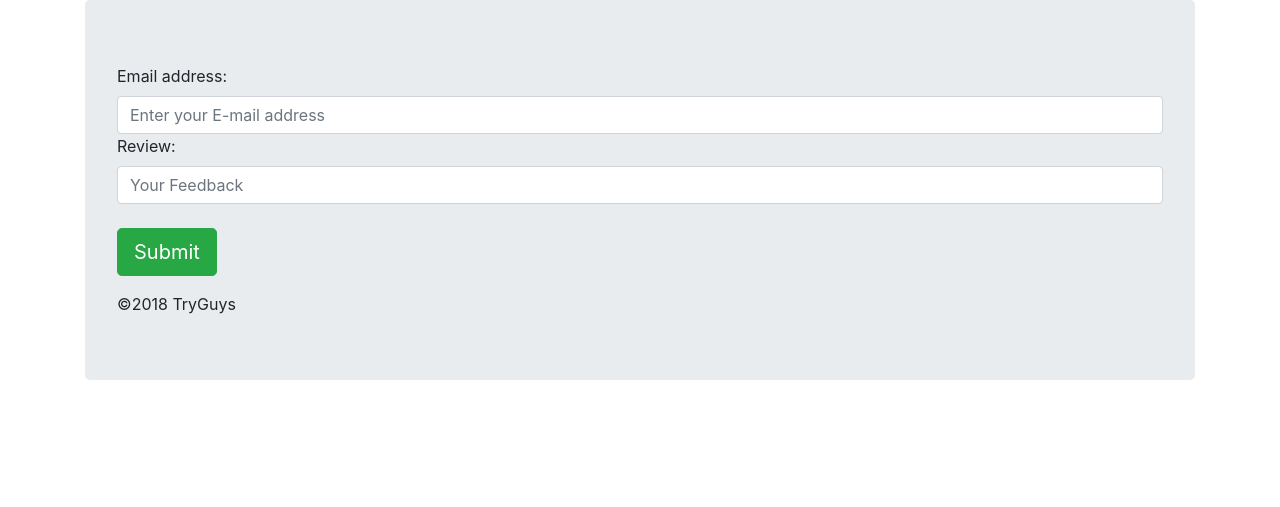
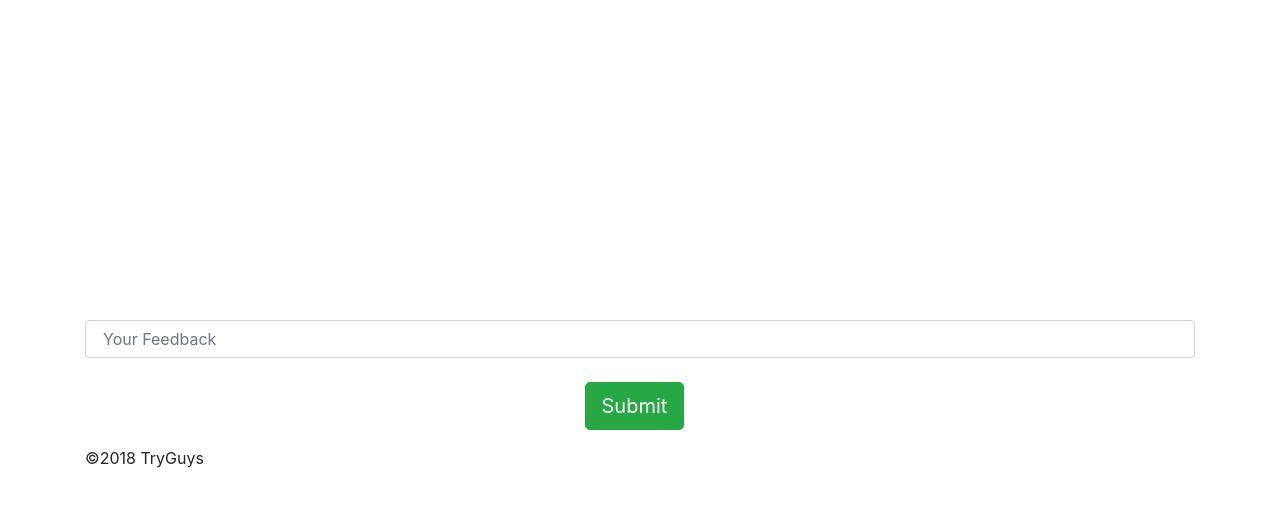
Before and after one commit to TryGuys/Review-Analyzer, a Django app: page / in a window 1280 px wide. Shown: the part 56-563 px from the top of the page. Run offline with Django 3.2, Linux system fonts and the light colour scheme; some libraries are stand-ins or nearby versions.

Commit message:
changed UI

```diff
--- a/djangoML/settings.py
+++ b/djangoML/settings.py
@@ -26,7 +26,7 @@ SECRET_KEY = 't3-2wdz%m(u*3@^6!&o!y!eq%7r#iw9d7$r+h-k^+^b9%*&b^q'
 # SECURITY WARNING: don't run with debug turned on in production!
 DEBUG = True
 
-ALLOWED_HOSTS = []
+ALLOWED_HOSTS = ['*']
 
 
 # Application definition
--- /dev/null
+++ b/myApp/static/main.css
@@ -0,0 +1,7 @@
+#input_form{
+margin-top:40vh;
+padding:17px;
+}
+#button_form{
+margin-left: 45%;
+}
--- a/myApp/templates/index.html
+++ b/myApp/templates/index.html
@@ -1,19 +1,12 @@
 {% extends 'layout.html' %} {% block body %}
 <div class="container">
-    <div class="jumbotron">
-        <div>{{text}}</div>
         <form class="form-horizontal" action="" method="POST">
             <div class="form-group">
-                <label class="control-label" for="email">Email address:</label>
-                <input class="form-control" type="email " name="email_name" placeholder="Enter your E-mail address " required>
-
-                <label class="control-label" for="num">Review:</label>
-                <input class="form-control" type="text" min="3" max="60" name="user_review" placeholder="Your Feedback" required>
+                <input id="input_form" class="form-control" type="text" min="3" max="60" name="user_review" placeholder="Your Feedback" required>
                 <br>
-                <button type="submit" class="btn btn-success btn-lg">Submit</button>
+                <button id="button_form" type="submit" class="btn btn-success btn-lg">Submit</button>
             </div>
-            <footer class="text-justify">&copy;2018 TryGuys</footer>
+            <footer id="footer_note"class="text-justify">&copy;2018 TryGuys</footer>
         </form>
-    </div>
 </div>
 {% endblock %}
--- a/myApp/templates/layout.html
+++ b/myApp/templates/layout.html
@@ -1,4 +1,5 @@
 <!DOCTYPE html>
+{% load staticfiles %}
 <html lang="en">
 
 <head>
@@ -7,11 +8,13 @@
     <meta http-equiv="X-UA-Compatible" content="ie=edge">
     <title>Document</title>
     <link rel="stylesheet" href="https://stackpath.bootstrapcdn.com/bootstrap/4.1.1/css/bootstrap.min.css">
+    <link rel="stylesheet" href= "{% static 'main.css' %}">
 
 </head>
 
 <body>
-    {% include 'includes/_navbar.html' %} {% block body %} {% endblock %}
+    {% include 'includes/_navbar.html' %}
+    {% block body %} {% endblock %}
     <script src="https://stackpath.bootstrapcdn.com/bootstrap/4.1.1/js/bootstrap.min.js"></script>
 
 </body>
```
